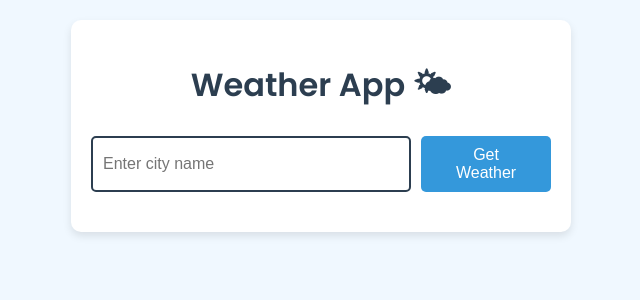
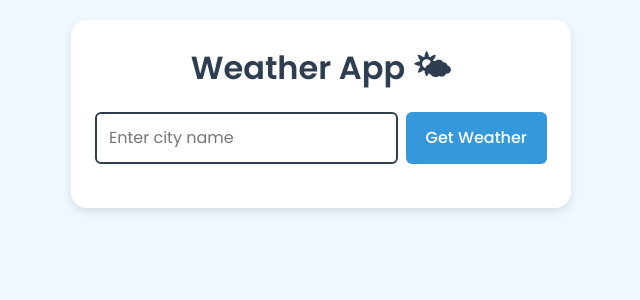
Before and after one commit to Laloka2000/weather-app, a Vue app: page / in a window 1280 px wide. Shown: the top 300 px of the page, without its empty margins (319-959 px from the left). Built offline with nearby package versions, Linux system fonts and the light colour scheme; no server answers.

Commit message:
feat: add design tokens and base styles

```diff
--- a/public/index.html
+++ b/public/index.html
@@ -7,7 +7,9 @@
   <meta name="viewport" content="width=device-width,initial-scale=1.0">
   <link rel="icon" href="<%= BASE_URL %>favicon.ico">
   <title>Weather App</title>
-  <link href="https://fonts.googleapis.com/css2?family=Poppins:wght@300;400;600&display=swap" rel="stylesheet">
+  <link rel="preconnect" href="https://fonts.googleapis.com">
+  <link rel="preconnect" href="https://fonts.gstatic.com" crossorigin>
+  <link href="https://fonts.googleapis.com/css2?family=Poppins:wght@300;400;500;600&display=swap" rel="stylesheet">
   <link rel="stylesheet" href="https://cdnjs.cloudflare.com/ajax/libs/font-awesome/6.5.2/css/all.min.css">
 
 </head>
--- a/src/App.vue
+++ b/src/App.vue
@@ -67,51 +67,56 @@ export default {
 </script>
 
 <style scoped>
-/* General Styles */
 .weather-app {
   min-height: 100vh;
-  transition: background 0.6s ease;
-  padding: 20px;
+  padding: var(--space-5);
   text-align: center;
+  background: var(--sky-default);
+  transition: background var(--transition-slow);
 }
 
 .card {
-  max-width: 500px;
+  max-width: var(--container-width);
   margin: 0 auto;
-  background-color: #fff;
-  border-radius: 10px;
-  box-shadow: 0 4px 8px rgba(0, 0, 0, 0.1);
-  padding: 20px;
+  padding: var(--space-6);
+  background-color: var(--color-surface);
+  border-radius: var(--radius-lg);
+  box-shadow: var(--shadow-md);
 }
 
-.weather--default {
-  background: #f0f8ff;
+.app-title {
+  font-size: var(--font-size-2xl);
+  font-weight: var(--font-weight-bold);
+  color: var(--color-heading);
+  margin-bottom: var(--space-5);
 }
 
 .weather--clear {
-  background: #87ceeb;
+  background: var(--sky-clear);
 }
 
 .weather--clouds {
-  background: #d3d3d3;
+  background: var(--sky-clouds);
 }
 
 .weather--rain,
 .weather--drizzle {
-  background: #a9a9a9;
+  background: var(--sky-rain);
 }
 
 .weather--snow {
-  background: #eef6fb;
+  background: var(--sky-snow);
 }
 
 .weather--thunderstorm {
-  background: #5b5470;
+  background: var(--sky-thunderstorm);
 }
 
-.app-title {
-  font-size: 2em;
-  color: #2c3e50;
-  margin-bottom: 20px;
+.weather--mist,
+.weather--fog,
+.weather--haze,
+.weather--smoke,
+.weather--dust {
+  background: var(--sky-mist);
 }
 </style>
--- a/src/assets/main.css
+++ b/src/assets/main.css
@@ -1,3 +1,75 @@
+/* ==========================================================================
+   Design tokens
+   ========================================================================== */
+:root {
+  /* Colors */
+  --color-text: #1f2d3d;
+  --color-text-muted: #5b6b7c;
+  --color-heading: #2c3e50;
+  --color-primary: #3498db;
+  --color-primary-hover: #2980b9;
+  --color-on-primary: #ffffff;
+  --color-accent: #2980b9;
+  --color-danger: #c0392b;
+  --color-surface: #ffffff;
+  --color-border: #2c3e50;
+  --color-focus-ring: rgba(52, 152, 219, 0.35);
+
+  /* Sky backgrounds (a 4. fázisban ezekből lesznek színátmenetek) */
+  --sky-default: #f0f8ff;
+  --sky-clear: #87ceeb;
+  --sky-clouds: #d3d3d3;
+  --sky-rain: #a9a9a9;
+  --sky-snow: #eef6fb;
+  --sky-thunderstorm: #5b5470;
+  --sky-mist: #c9d1d9;
+
+  /* Typography */
+  --font-family: "Poppins", system-ui, -apple-system, "Segoe UI", Roboto, sans-serif;
+  --font-size-sm: 0.875rem;
+  --font-size-md: 1rem;
+  --font-size-lg: 1.25rem;
+  --font-size-xl: 1.5rem;
+  --font-size-2xl: 2rem;
+  --font-size-display: 3rem;
+  --font-weight-light: 300;
+  --font-weight-regular: 400;
+  --font-weight-medium: 500;
+  --font-weight-bold: 600;
+  --line-height: 1.5;
+
+  /* Spacing (4px-es skála) */
+  --space-1: 0.25rem;
+  --space-2: 0.5rem;
+  --space-3: 0.75rem;
+  --space-4: 1rem;
+  --space-5: 1.25rem;
+  --space-6: 1.5rem;
+  --space-8: 2rem;
+
+  /* Radius */
+  --radius-sm: 6px;
+  --radius-md: 10px;
+  --radius-lg: 16px;
+  --radius-full: 999px;
+
+  /* Shadows */
+  --shadow-sm: 0 1px 2px rgba(0, 0, 0, 0.06);
+  --shadow-md: 0 4px 8px rgba(0, 0, 0, 0.1);
+  --shadow-lg: 0 10px 30px rgba(0, 0, 0, 0.15);
+
+  /* Motion */
+  --transition-fast: 150ms ease;
+  --transition-base: 300ms ease;
+  --transition-slow: 600ms ease;
+
+  /* Layout */
+  --container-width: 500px;
+}
+
+/* ==========================================================================
+   Base styles
+   ========================================================================== */
 *,
 *::before,
 *::after {
@@ -6,6 +78,36 @@
 
 body {
   margin: 0;
-  font-family: "Poppins", sans-serif;
-  color: #333;
+  font-family: var(--font-family);
+  font-size: var(--font-size-md);
+  line-height: var(--line-height);
+  color: var(--color-text);
+  -webkit-font-smoothing: antialiased;
 }
+
+h1,
+h2,
+h3,
+p {
+  margin: 0;
+}
+
+button,
+input {
+  font: inherit;
+  color: inherit;
+}
+
+:focus-visible {
+  outline: 3px solid var(--color-focus-ring);
+  outline-offset: 2px;
+}
+
+@media (prefers-reduced-motion: reduce) {
+  *,
+  *::before,
+  *::after {
+    transition-duration: 0.01ms !important;
+    animation-duration: 0.01ms !important;
+  }
+}
--- a/src/components/CurrentWeather.vue
+++ b/src/components/CurrentWeather.vue
@@ -27,27 +27,30 @@ export default {
 
 <style scoped>
 .current-weather {
-  margin-top: 20px;
+  margin-top: var(--space-5);
 }
 
 .location {
-  font-size: 1.5em;
-  color: #34495e;
+  font-size: var(--font-size-xl);
+  font-weight: var(--font-weight-medium);
+  color: var(--color-heading);
 }
 
 .location .fas {
-  color: #2980b9;
-  margin-right: 5px;
+  color: var(--color-accent);
+  margin-right: var(--space-1);
 }
 
 .temperature {
-  font-size: 3em;
-  font-weight: 300;
-  margin: 10px 0 0;
+  font-size: var(--font-size-display);
+  font-weight: var(--font-weight-light);
+  line-height: 1.1;
+  margin-top: var(--space-2);
+  font-variant-numeric: tabular-nums;
 }
 
 .description {
+  color: var(--color-text-muted);
   text-transform: capitalize;
-  margin-top: 0;
 }
 </style>
--- a/src/components/ErrorMessage.vue
+++ b/src/components/ErrorMessage.vue
@@ -12,7 +12,7 @@ export default {
 
 <style scoped>
 .error-message {
-  color: #c0392b;
-  margin-top: 20px;
+  margin-top: var(--space-5);
+  color: var(--color-danger);
 }
 </style>
--- a/src/components/SearchBar.vue
+++ b/src/components/SearchBar.vue
@@ -33,33 +33,40 @@ export default {
 <style scoped>
 .search-container {
   display: flex;
-  justify-content: center;
-  margin-bottom: 20px;
+  gap: var(--space-2);
+  margin-bottom: var(--space-5);
 }
 
 .city-input {
-  padding: 10px;
-  font-size: 1em;
-  border: 2px solid #2c3e50;
-  border-radius: 5px;
+  flex: 1;
+  min-width: 0;
+  padding: var(--space-3);
+  border: 2px solid var(--color-border);
+  border-radius: var(--radius-sm);
+  transition:
+    border-color var(--transition-fast),
+    box-shadow var(--transition-fast);
+}
+
+.city-input:focus-visible {
   outline: none;
-  width: 70%;
+  border-color: var(--color-primary);
+  box-shadow: 0 0 0 3px var(--color-focus-ring);
 }
 
 .search-btn {
-  padding: 10px 20px;
-  font-size: 1em;
-  background-color: #3498db;
-  color: white;
+  padding: var(--space-3) var(--space-5);
+  font-weight: var(--font-weight-medium);
+  color: var(--color-on-primary);
+  background-color: var(--color-primary);
   border: none;
-  border-radius: 5px;
+  border-radius: var(--radius-sm);
   cursor: pointer;
-  margin-left: 10px;
-  transition: background-color 0.3s;
+  transition: background-color var(--transition-base);
 }
 
-.search-btn:hover {
-  background-color: #2980b9;
+.search-btn:hover:not(:disabled) {
+  background-color: var(--color-primary-hover);
 }
 
 .search-btn:disabled {
--- a/src/components/WeatherDetails.vue
+++ b/src/components/WeatherDetails.vue
@@ -39,24 +39,32 @@ export default {
 .weather-details {
   list-style: none;
   padding: 0;
-  margin: 20px 0 0;
+  margin: var(--space-5) 0 0;
 }
 
 .detail {
   display: flex;
   align-items: center;
-  gap: 8px;
-  font-size: 1.1em;
-  margin: 6px 0;
+  gap: var(--space-2);
+  padding: var(--space-2) 0;
+  font-size: var(--font-size-md);
+}
+
+.detail + .detail {
+  border-top: 1px solid rgba(0, 0, 0, 0.06);
 }
 
 .detail .fas {
-  color: #2980b9;
   width: 20px;
+  color: var(--color-accent);
+}
+
+.detail-label {
+  color: var(--color-text-muted);
 }
 
 .detail-value {
   margin-left: auto;
-  font-weight: 600;
+  font-weight: var(--font-weight-bold);
 }
 </style>
```
